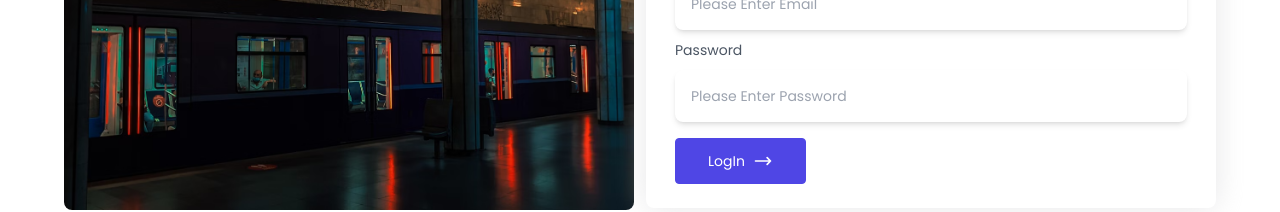
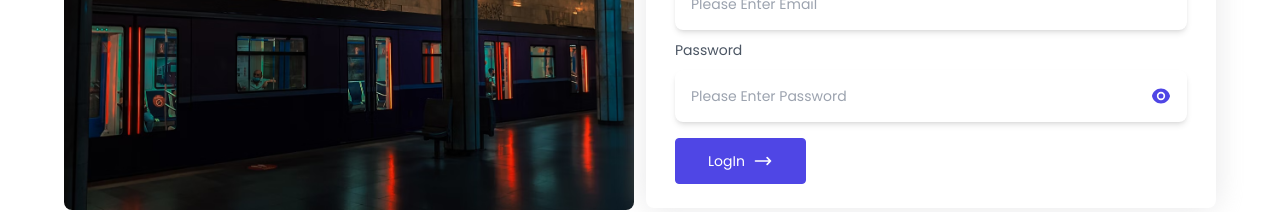
Before and after one commit to adarshsharma27/linkSharingApp, a React (Vite) app: page /login in a window 1280 px wide. Shown: the part 286-498 px from the top of the page. Built offline with nearby package versions, Linux system fonts and the light colour scheme.

Commit message:
feat: Password Show Hide Toggle
Sig Up and Login Component Password show hide functionality

```diff
--- a/src/components/LogIn.jsx
+++ b/src/components/LogIn.jsx
@@ -1,6 +1,9 @@
-import React from "react";
+import React, { useState } from "react";
+import { RiEyeOffFill, RiEyeFill } from "react-icons/ri";
 
 const LogIn = () => {
+  const [password, setPassword] = useState();
+  const [showPassword, setShowPassword] = useState(false);
   return (
     <>
       <div className="grid grid-cols-1 gap-3 lg:grid-cols-2  lg:px-16 lg:py-16 p-4 font-poppins">
@@ -49,17 +52,26 @@ const LogIn = () => {
                 </label>
                 <div className="relative my-2">
                   <input
-                    type="password"
-                    className="w-full rounded-lg  text-gray-700 border-gray-200 p-4 pe-12 text-sm shadow-md  outline-none focus:ring-1 focus:ring-indigo-600"
+                    type={showPassword ? "text" : "password"}
+                    className="w-full rounded-lg border-gray-200 p-4 pe-12 text-sm shadow-md  outline-none focus:ring-1 focus:ring-indigo-600"
                     placeholder="Please Enter Password"
-                    // value={gitHubUrl}
-                    // onChange={(e) => {
-                    //   setGitHubUrl(e.target.value);
-                    // }}
+                    value={password}
+                    onChange={(e) => {
+                      setPassword(e.target.value);
+                    }}
                   />
 
-                  <span className="absolute inset-y-0 end-0 grid place-content-center px-4">
-                    {/* <FaGithub size={20} /> */}
+                  <span
+                    className="absolute inset-y-0 end-0 grid place-content-center px-4 hover:cursor-pointer"
+                    onClick={() => {
+                      setShowPassword(!showPassword);
+                    }}
+                  >
+                    {showPassword == true ? (
+                      <RiEyeOffFill size={20} className="text-indigo-600" />
+                    ) : (
+                      <RiEyeFill size={20} className="text-indigo-600" />
+                    )}
                   </span>
                 </div>
               </div>
--- a/src/components/SignUp.jsx
+++ b/src/components/SignUp.jsx
@@ -1,6 +1,9 @@
-import React from "react";
+import React, { useState } from "react";
+import { RiEyeOffFill, RiEyeFill } from "react-icons/ri";
 
 const SignUp = () => {
+  const [password, setPassword] = useState();
+  const [showPassword, setShowPassword] = useState(false);
   return (
     <>
       <div className="grid grid-cols-1 gap-3 lg:grid-cols-2  lg:px-16 lg:py-4 p-4 font-poppins">
@@ -71,14 +74,27 @@ const SignUp = () => {
                 </label>
                 <div className="relative my-2">
                   <input
-                      type="password"
+                    type={showPassword ? "text" : "password"}
                     className="w-full rounded-lg border-gray-200 p-4 pe-12 text-sm shadow-md  outline-none focus:ring-1 focus:ring-indigo-600"
                     placeholder="Please Enter Password"
-                      // value={instaGramUrl}
-                      // onChange={(e) => {
-                      //   setInstaGramUrl(e.target.value);
-                      // }}
+                    value={password}
+                    onChange={(e) => {
+                      setPassword(e.target.value);
+                    }}
                   />
+
+                  <span
+                    className="absolute inset-y-0 end-0 grid place-content-center px-4 hover:cursor-pointer"
+                    onClick={() => {
+                      setShowPassword(!showPassword);
+                    }}
+                  >
+                    {showPassword == true ? (
+                      <RiEyeOffFill size={20} className="text-indigo-600" />
+                    ) : (
+                      <RiEyeFill size={20} className="text-indigo-600" />
+                    )}
+                  </span>
                 </div>
               </div>
 
```
Lines whose indentation alone changed are shown as unchanged.
